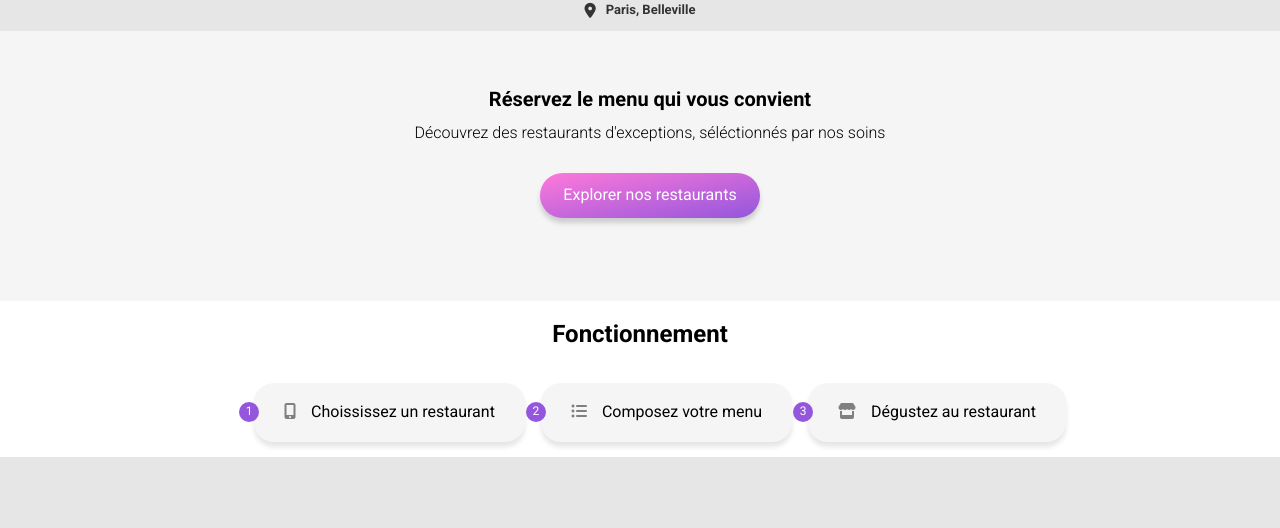
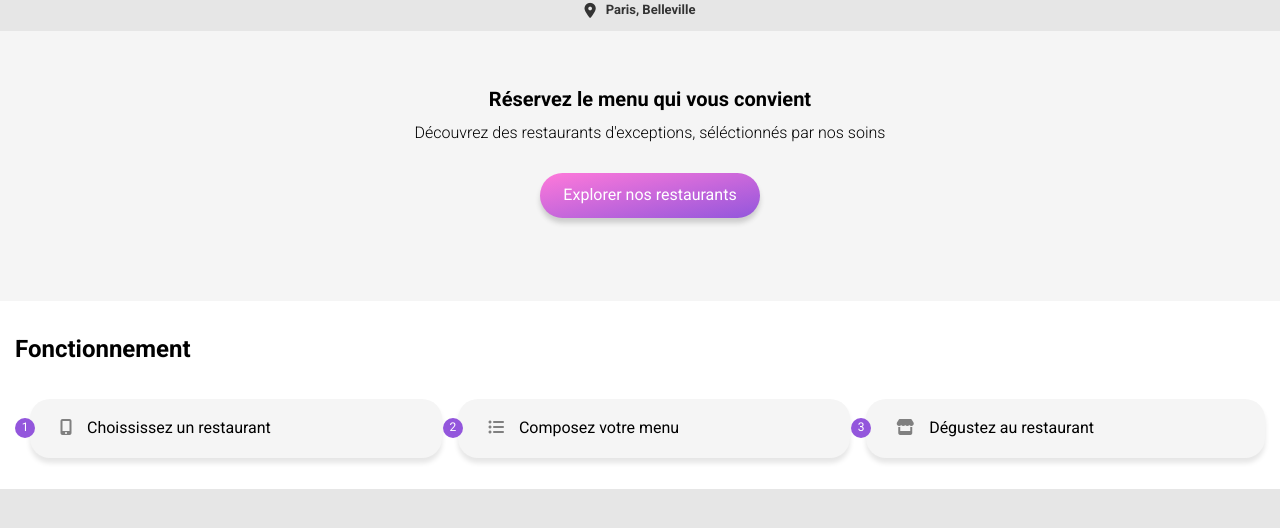
Before and after one commit to Amelibix/Projet-Ohmyfood-, a website: page index.html in a window 1280 px wide. Shown: the part 60-588 px from the top of the page. Drawn offline with Linux system fonts and the light colour scheme; a web font is replaced by a local one.

Commit message:
intégration fonctionnement

```diff
--- a/sass/page/_home.scss
+++ b/sass/page/_home.scss
@@ -89,15 +89,23 @@ section {
     .container_fonctionnement {
         display: flex;
         flex-direction: column;
-        align-items: center;
+
         background-color: white;
+        padding: 15px;
         counter-reset: number;
+
+
 
         & ol {
             display: flex;
             flex-wrap: wrap;
             gap: 1rem;
-            margin: 15px;
+            padding-left: 15px;
+
+            @media (max-width :880px) {
+                flex-direction: column;
+            }
+
         }
 
         & li {
```
Also changed, not shown: css/style.css, 1 other file.
